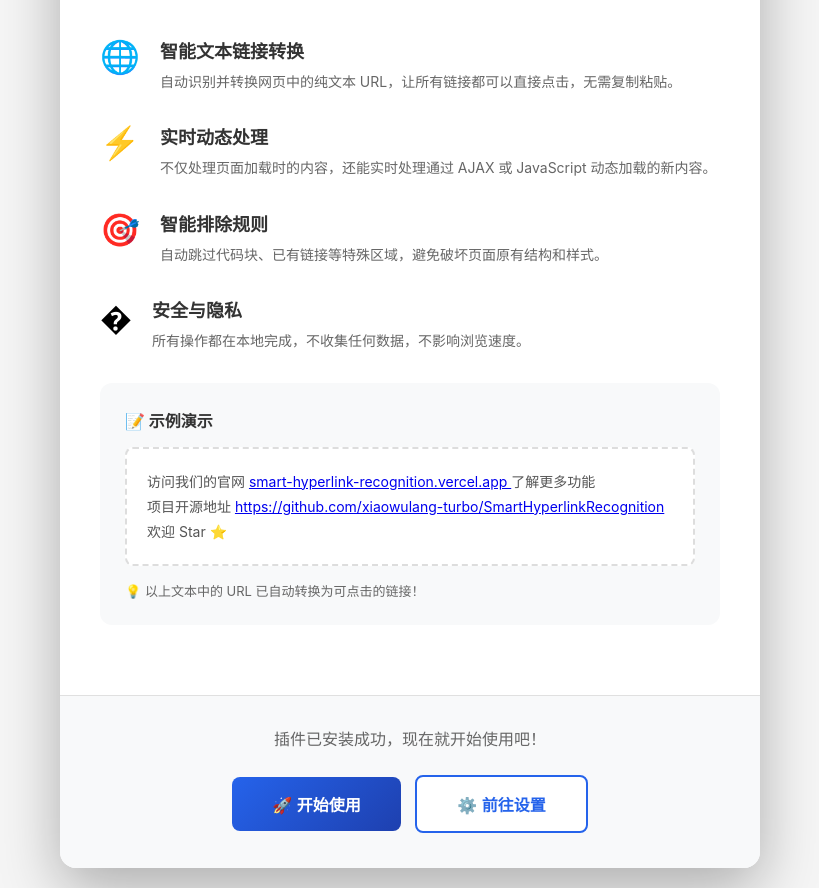
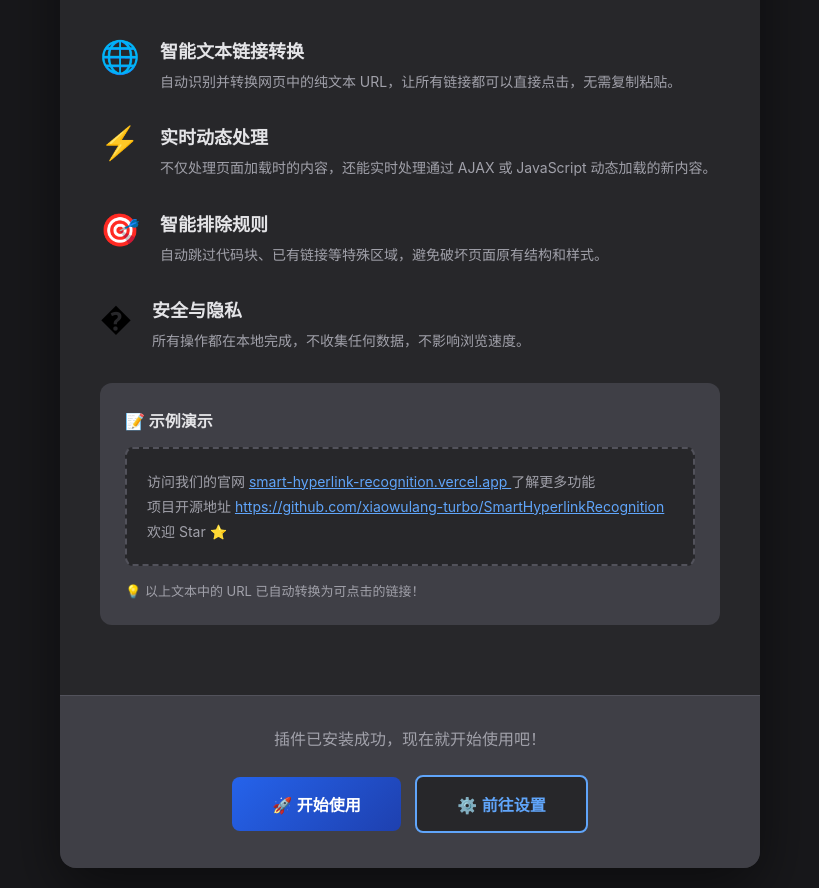
Before and after one commit to xiaowulang-turbo/SmartHyperlinkRecognition, a browser extension: page extension/welcome.html in a window 1280 px wide. Shown: the part 225-1113 px from the top of the page, without its empty margins (230-1049 px from the left). Drawn offline with Linux system fonts and the dark colour scheme.

Commit message:
feat: implement dark mode for welcome page

```diff
--- a/extension/welcome.html
+++ b/extension/welcome.html
@@ -147,6 +147,68 @@
 				background: #2563eb;
 				color: white;
 			}
+
+			/* 暗黑模式适配 */
+			@media (prefers-color-scheme: dark) {
+				body {
+					background: #18181b;
+				}
+
+				.container {
+					background: #27272a;
+					box-shadow: 0 20px 60px rgba(0, 0, 0, 0.5);
+				}
+
+				.feature-text h3 {
+					color: #e4e4e7;
+				}
+
+				.feature-text p {
+					color: #a1a1aa;
+				}
+
+				.demo-section {
+					background: #3f3f46;
+				}
+
+				.demo-section h3 {
+					color: #e4e4e7;
+				}
+
+				.demo-text {
+					background: #27272a;
+					color: #a1a1aa;
+					border-color: #52525b;
+				}
+
+				.demo-text a {
+					color: #60a5fa;
+				}
+
+				.demo-section p {
+					color: #a1a1aa !important;
+				}
+
+				.cta-section {
+					background: #3f3f46;
+					border-top-color: #52525b;
+				}
+
+				.cta-section p {
+					color: #a1a1aa !important;
+				}
+
+				.btn-secondary {
+					background: #27272a;
+					color: #60a5fa;
+					border-color: #60a5fa;
+				}
+
+				.btn-secondary:hover {
+					background: #3b82f6;
+					color: white;
+				}
+			}
 		</style>
 	</head>
 	<body>
```
